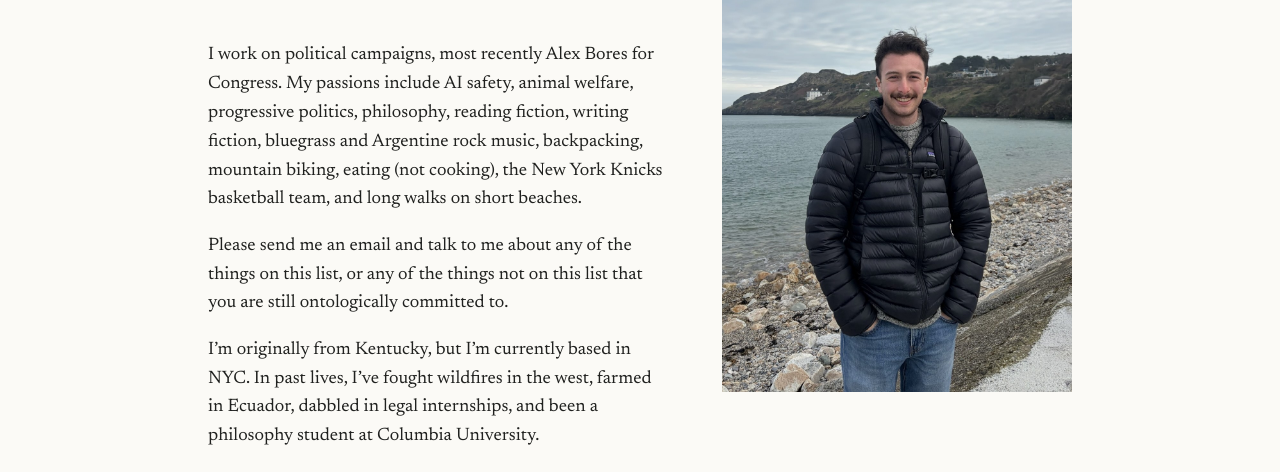
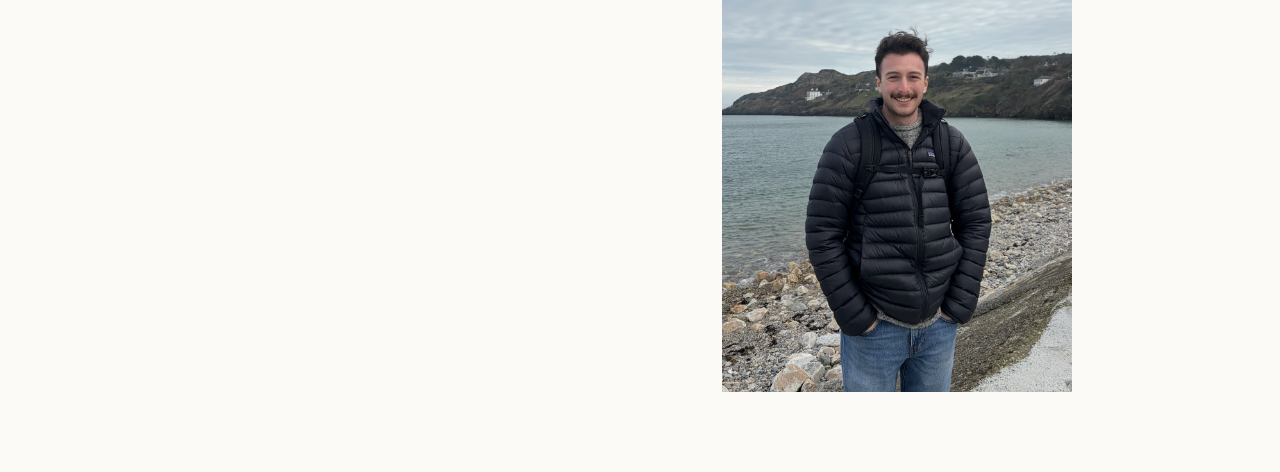
Before and after one commit to ewot325/ewot325.github.io, a plain HTML site: page index.html in a window 1280 px wide. Shown: the part 202-674 px from the top of the page. Drawn offline with Linux system fonts and the light colour scheme.

Commit message:
Remove bio section from index.html
Removed the bio section from the index.html file.

```diff
--- a/index.html
+++ b/index.html
@@ -218,12 +218,6 @@
         <!-- EDIT: your name -->
         <h1 class="name reveal">Elliot Gross</h1>
 
-        <!-- EDIT: your bio -->
-        <div class="bio reveal">
-          <p>I work on political campaigns, most recently Alex Bores for Congress. My passions include AI safety, animal welfare, progressive politics, philosophy, reading fiction, writing fiction, bluegrass and Argentine rock music, backpacking, mountain biking, eating (not cooking), the New York Knicks basketball team, and long walks on short beaches.</p>
-          <p>Please send me an email and talk to me about any of the things on this list, or any of the things not on this list that you are still ontologically committed to.</p>
-          <p>I&rsquo;m originally from Kentucky, but I&rsquo;m currently based in NYC. In past lives, I&rsquo;ve fought wildfires in the west, farmed in Ecuador, dabbled in legal internships, and been a philosophy student at Columbia University.</p>
-        </div>
 
       </div>
 
```
